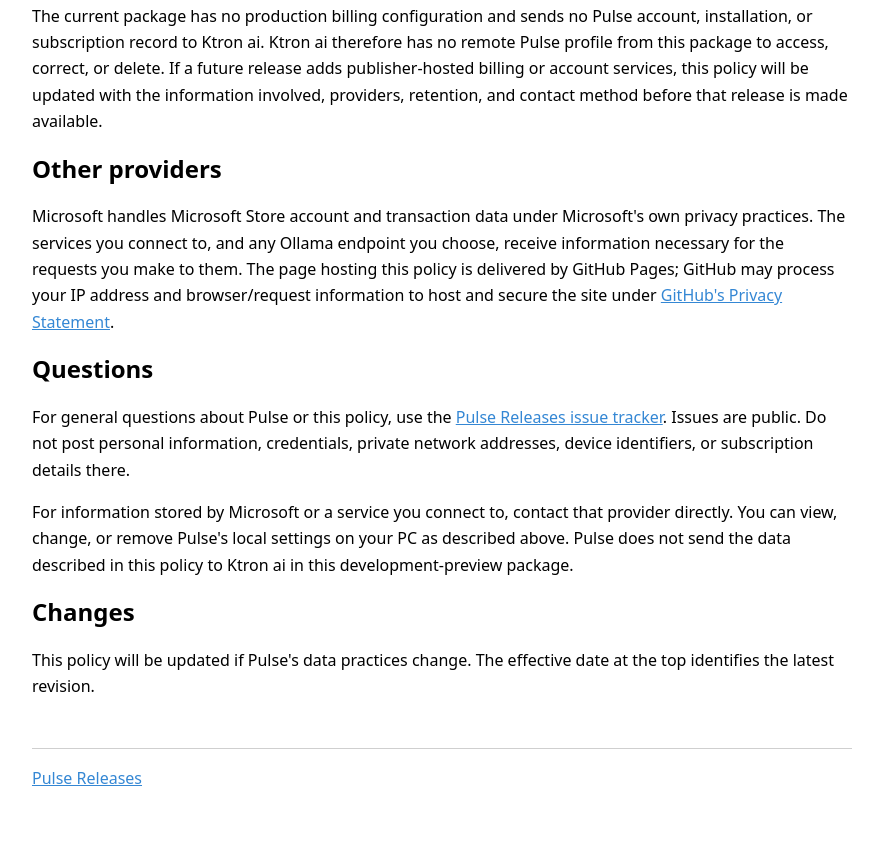
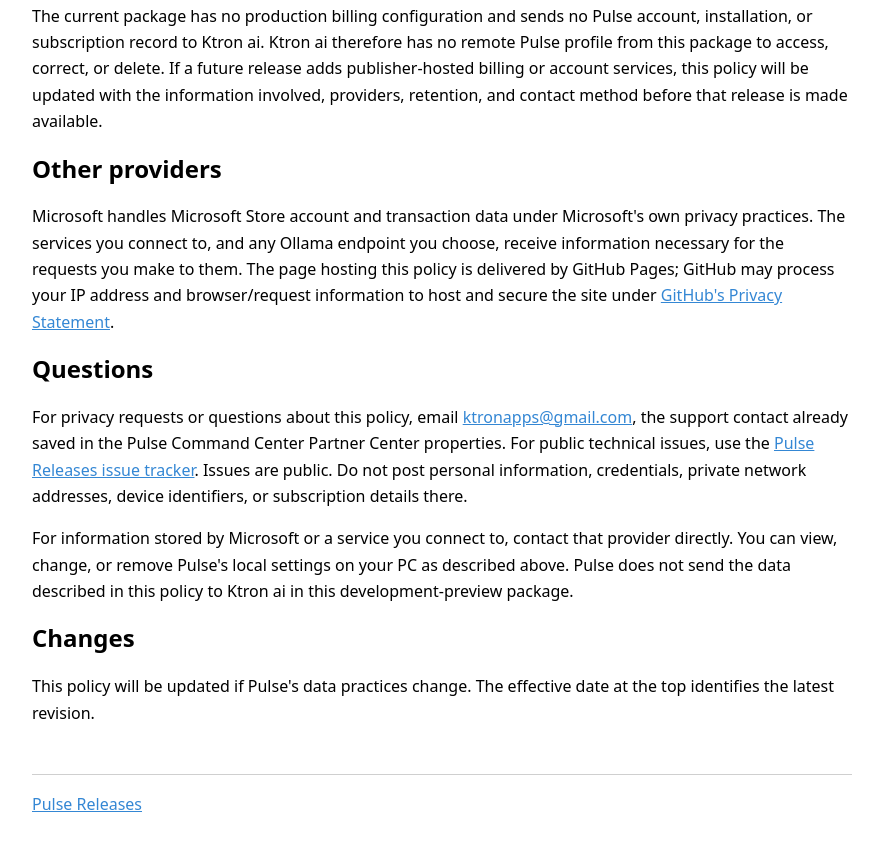
Before and after one commit to jkhoui/pulse-releases, a plain HTML site: page privacy.html in a window 1280 px wide. Shown: the part 1304-2155 px from the top of the page, without its empty margins (198-1081 px from the left). Drawn offline with Linux system fonts and the light colour scheme.

Commit message:
Add privacy contact to Pulse privacy policy

```diff
--- a/privacy.html
+++ b/privacy.html
@@ -42,7 +42,7 @@
     <p>Microsoft handles Microsoft Store account and transaction data under Microsoft's own privacy practices. The services you connect to, and any Ollama endpoint you choose, receive information necessary for the requests you make to them. The page hosting this policy is delivered by GitHub Pages; GitHub may process your IP address and browser/request information to host and secure the site under <a href="https://docs.github.com/en/site-policy/privacy-policies/github-general-privacy-statement">GitHub's Privacy Statement</a>.</p>
 
     <h2>Questions</h2>
-    <p>For general questions about Pulse or this policy, use the <a href="https://github.com/jkhoui/pulse-releases/issues">Pulse Releases issue tracker</a>. Issues are public. Do not post personal information, credentials, private network addresses, device identifiers, or subscription details there.</p>
+    <p>For privacy requests or questions about this policy, email <a href="mailto:ktronapps@gmail.com">ktronapps@gmail.com</a>, the support contact already saved in the Pulse Command Center Partner Center properties. For public technical issues, use the <a href="https://github.com/jkhoui/pulse-releases/issues">Pulse Releases issue tracker</a>. Issues are public. Do not post personal information, credentials, private network addresses, device identifiers, or subscription details there.</p>
     <p>For information stored by Microsoft or a service you connect to, contact that provider directly. You can view, change, or remove Pulse's local settings on your PC as described above. Pulse does not send the data described in this policy to Ktron ai in this development-preview package.</p>
 
     <h2>Changes</h2>
```
